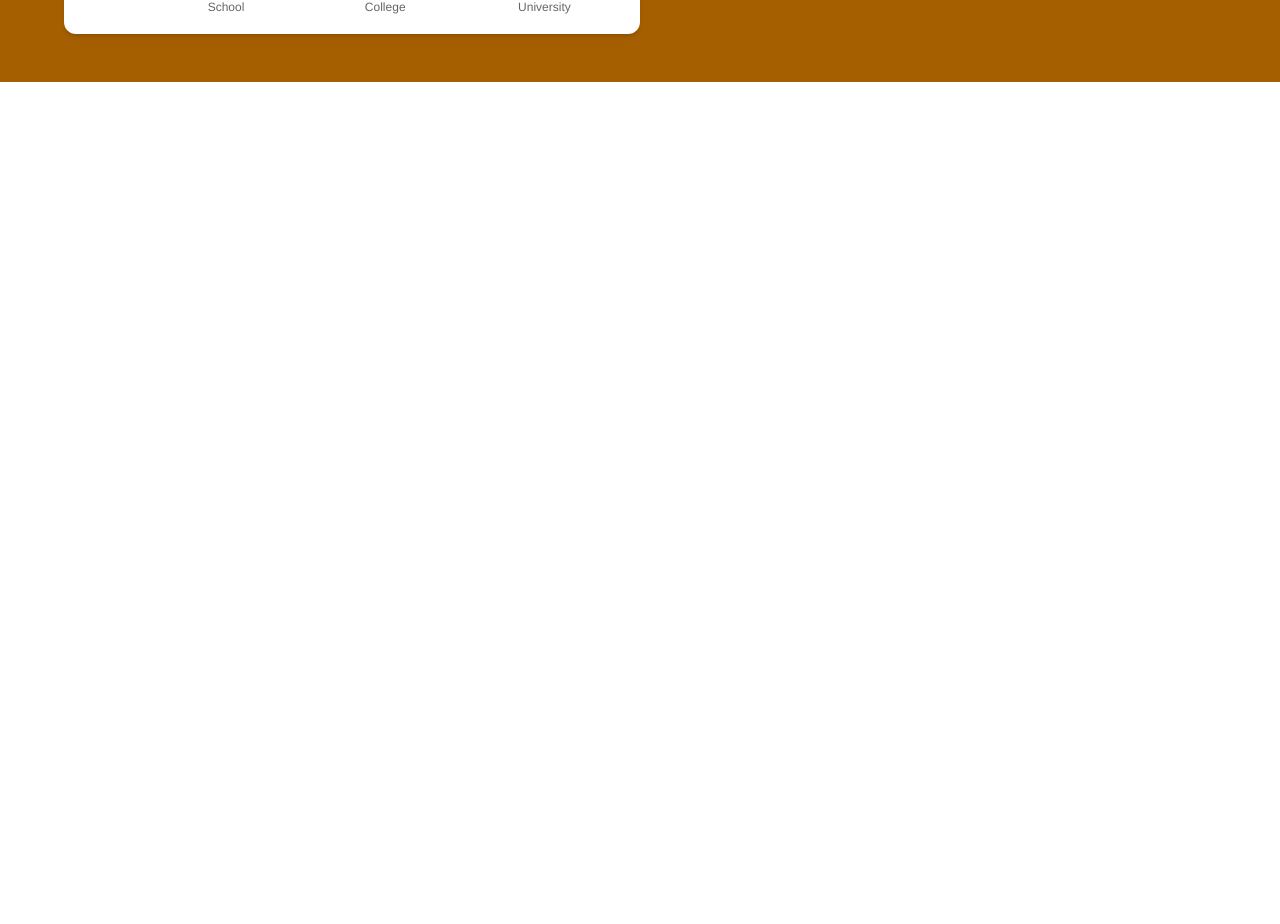
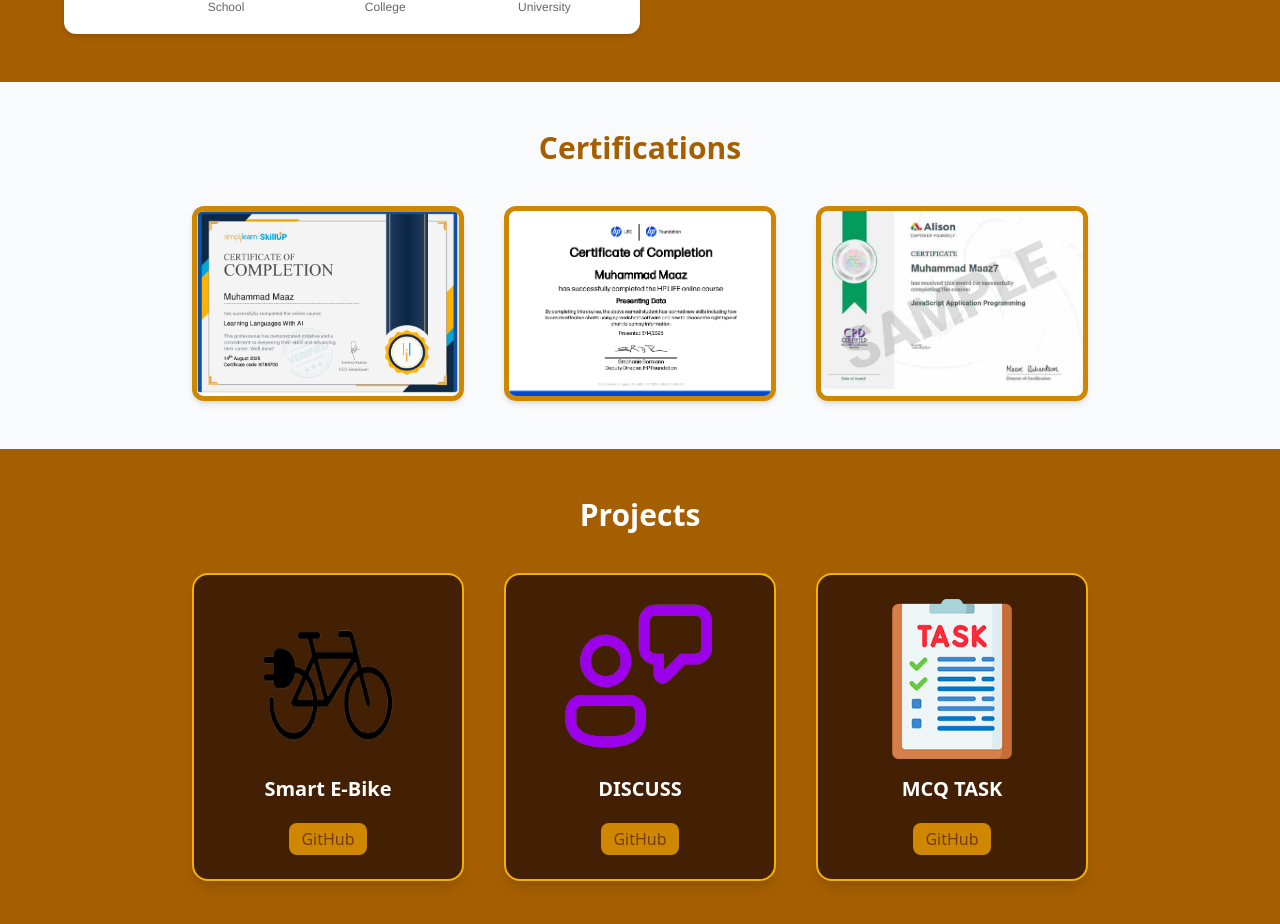
Before and after one commit to Maaz-fro/final-portfilio, a React (Vite) app: page / in a window 1280 px wide. Shown: the part 1852-2776 px from the top of the page. Before the commit the page ends 1934 px from the top, so only its background shows below. Built offline with nearby package versions, Linux system fonts and the light colour scheme.

Commit message:
8proandcertif

```diff
--- a/src/App.jsx
+++ b/src/App.jsx
@@ -3,8 +3,8 @@ import Navbar from "./components/Navbar";
 import About from "./components/About";
 import Skills from "./components/Skills";
 import Education from "./components/Education";
-// import Certifications from "./components/Certifications";
-// import Projects from "./components/Projects";
+import Certifications from "./components/Certifications";
+import Projects from "./components/Projects";
 import Experience from "./components/Experience";
 
 
@@ -33,12 +33,12 @@ function App() {
     <div id="education">
       <Education />
     </div>
-    {/* <div id="certifications">
+    <div id="certifications">
       <Certifications />
     </div>
      <div id="projects">
       <Projects />
-    </div> */}
+    </div>
 
 
 
--- /dev/null
+++ b/src/components/Certifications.jsx
@@ -0,0 +1,28 @@
+import cert1 from "../assets/u_cert.PNG";
+import cert2 from "../assets/u1_cert.PNG";
+import cert3 from "../assets/u2_cert.PNG";
+
+export default function Certifications() {
+  const certifications = [cert1, cert2, cert3];
+
+  return (
+    <div id="certifications" className="bg-gray-50 text-gray-900 py-12 px-6">
+      <h2 className="text-3xl text-yellow-700 font-bold text-center mb-10">Certifications</h2>
+
+      <div className="max-w-4xl mx-auto grid grid-cols-1 md:grid-cols-3 gap-10">
+        {certifications.map((cert, index) => (
+          <div
+            key={index}
+            className="bg-white border-5 border-yellow-600 shadow-md rounded-xl overflow-hidden hover:scale-105 transition"
+          >
+            <img
+              src={cert}
+              alt={`Certificate ${index + 1}`}
+              className="w-full h-auto object-fit"
+            />
+          </div>
+        ))}
+      </div>
+    </div>
+  );
+}
--- /dev/null
+++ b/src/components/Projects.jsx
@@ -0,0 +1,56 @@
+import smartBike from "../assets/smartbike.PNG";
+import discuss from "../assets/discussfavicon.png";
+import mcqtask from "../assets/mcq_icon.png";
+
+export default function Projects() {
+  const projects = [
+    {
+      title: "Smart E-Bike",
+      img: smartBike,
+      github: "https://github.com/Maaz-fro/E-Bike",
+    },
+    {
+      title: "DISCUSS",
+      img: discuss,
+      github: "https://github.com/Maaz-fro/Discuss",
+    },
+    {
+      title: "MCQ TASK",
+      img: mcqtask,
+      github: "https://github.com/Maaz-fro/Mcq-task",
+    },
+  ];
+
+  return (
+    <div id="projects" className="bg-yellow-700 text-white py-12 px-6">
+      <h2 className="text-3xl font-bold text-center mb-10">Projects</h2>
+
+      <div className="grid grid-cols-1 md:grid-cols-2 lg:grid-cols-3 gap-10 max-w-4xl mx-auto">
+        {projects.map((project, index) => (
+          <div
+            key={index}
+            className="bg-yellow-950 border-2 border-yellow-500 rounded-2xl p-6 shadow-lg hover:shadow-xl transition flex flex-col items-center"
+          >
+            <img
+              src={project.img}
+              alt={project.title}
+              className="w-40 h-40 object-fit rounded-lg mb-4"
+            />
+            <h3 className="text-xl font-semibold mb-2 text-center">
+              {project.title}
+            </h3>
+            <div className="flex gap-4 mt-3">
+              <a
+                href={project.github}
+                target="_blank"
+                className="bg-yellow-600 text-yellow-900 px-3 py-1 rounded-lg hover:bg-yellow-700"
+              >
+                GitHub
+              </a>
+            </div>
+          </div>
+        ))}
+      </div>
+    </div>
+  );
+}
```
